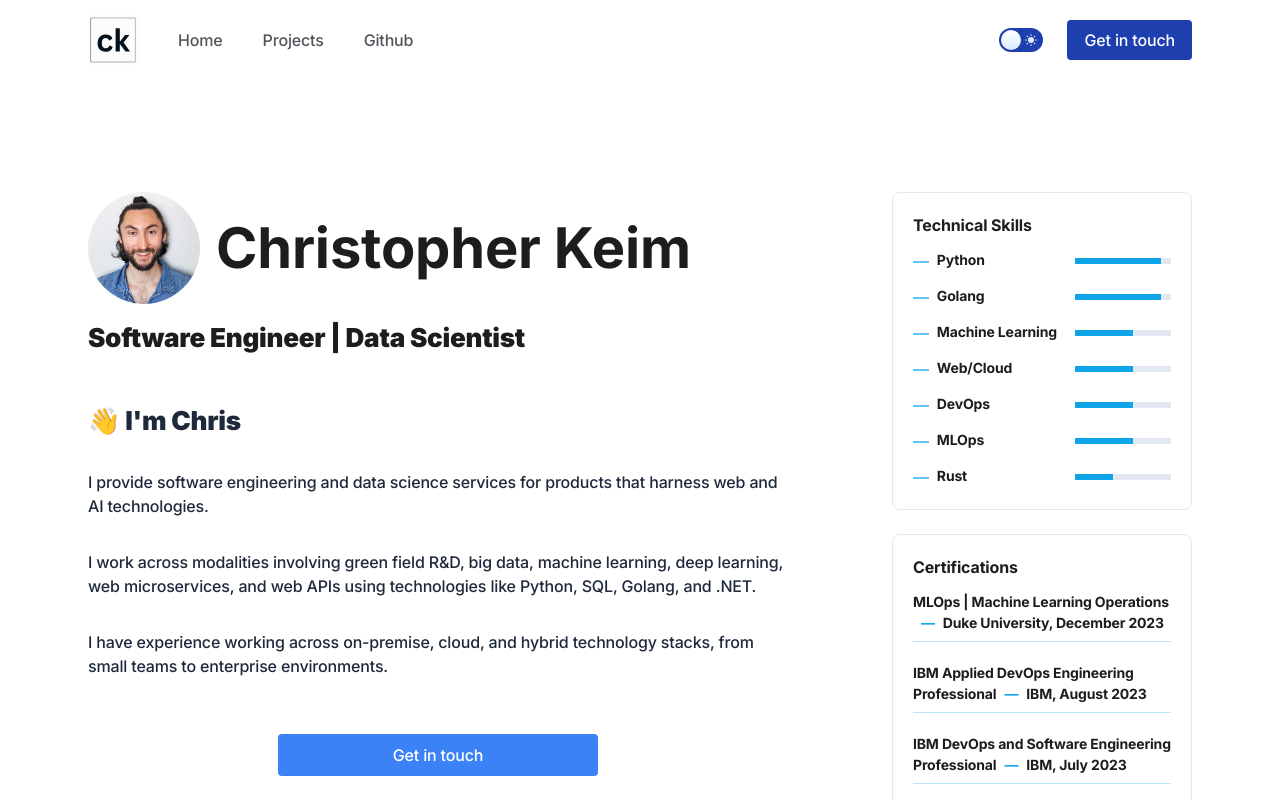
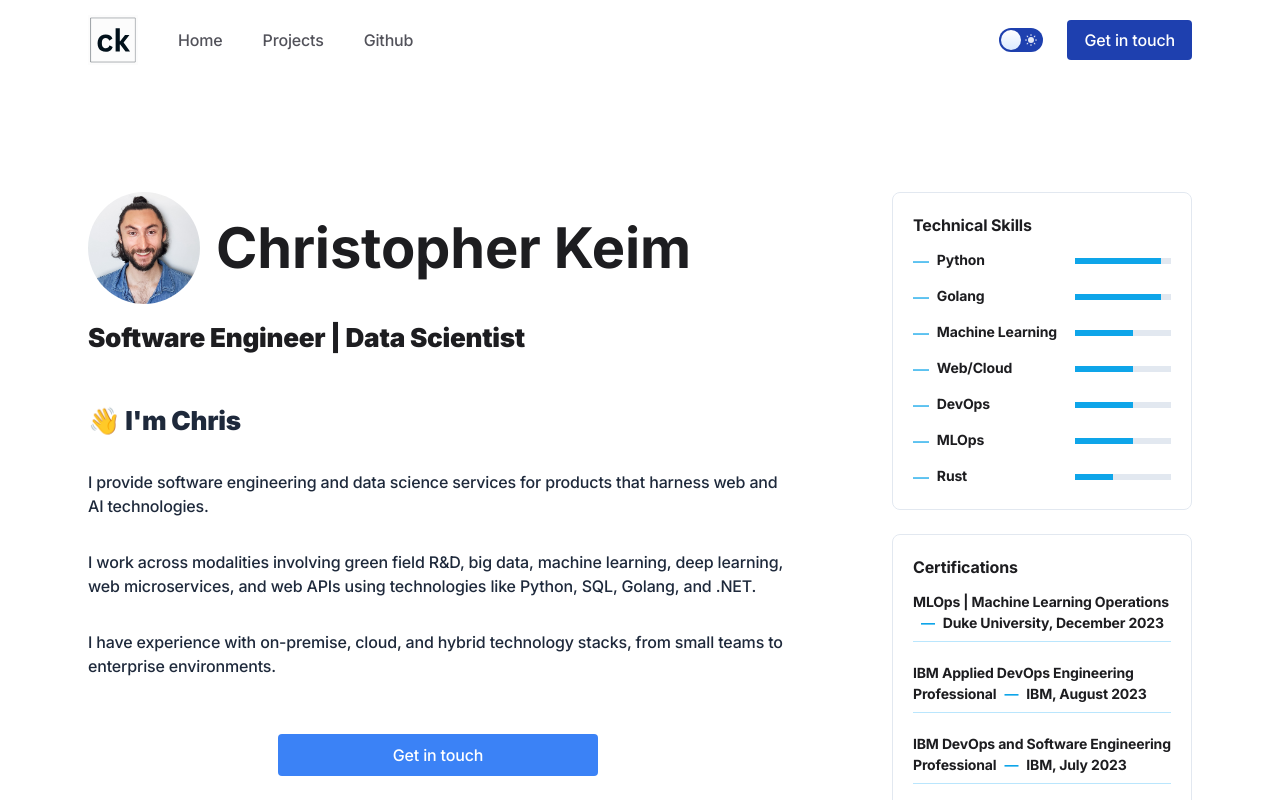
Before and after one commit to christopherkeim/christopherkeim-xyz, a Next.js app: page / in a window 1280 px wide. Shown: the top 800 px of the page. Built offline with nearby package versions, Linux system fonts and the light colour scheme.

Commit message:
Deduplicated third paragraph.

```diff
--- a/components/Home/About.tsx
+++ b/components/Home/About.tsx
@@ -14,8 +14,8 @@ export function About() {
         technologies like Python, SQL, Golang, and .NET.
       </div>
       <div className="font-medium text-slate-800 dark:text-slate-100">
-        I have experience working across on-premise, cloud, and hybrid
-        technology stacks, from small teams to enterprise environments.
+        I have experience with on-premise, cloud, and hybrid technology stacks,
+        from small teams to enterprise environments.
       </div>
     </section>
   );
```
